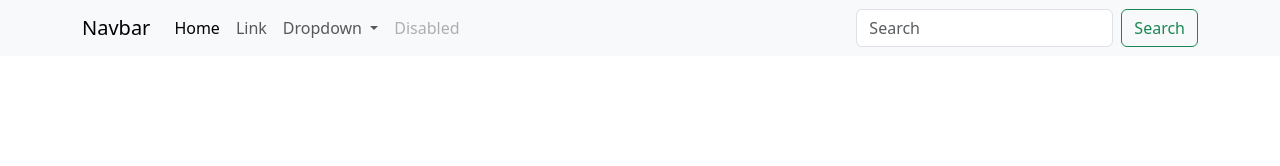
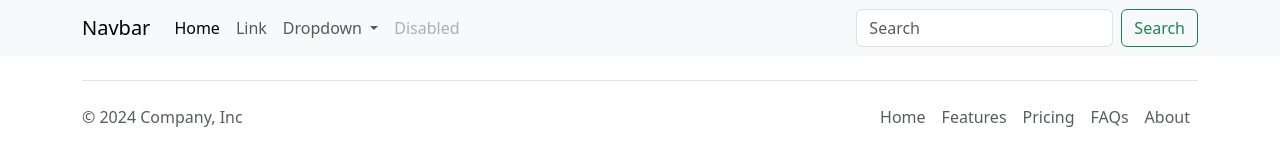
Before and after one commit to bagusrizkisetiawan/web-app-test, a plain HTML site: page index.html in a window 1280 px wide. Drawn offline with nearby package versions, Linux system fonts and the light colour scheme.

Commit message:
feat: footer

```diff
--- a/index.html
+++ b/index.html
@@ -47,6 +47,23 @@
       <!-- dika -->
 
       <!-- yana -->
+      <div class="container">
+        <footer class="d-flex flex-wrap justify-content-between align-items-center py-3 my-4 border-top">
+          <p class="col-md-4 mb-0 text-body-secondary">&copy; 2024 Company, Inc</p>
+
+          <a href="/" class="col-md-4 d-flex align-items-center justify-content-center mb-3 mb-md-0 me-md-auto link-body-emphasis text-decoration-none">
+            <svg class="bi me-2" width="40" height="32"><use xlink:href="#bootstrap"/></svg>
+          </a>
+
+          <ul class="nav col-md-4 justify-content-end">
+            <li class="nav-item"><a href="#" class="nav-link px-2 text-body-secondary">Home</a></li>
+            <li class="nav-item"><a href="#" class="nav-link px-2 text-body-secondary">Features</a></li>
+            <li class="nav-item"><a href="#" class="nav-link px-2 text-body-secondary">Pricing</a></li>
+            <li class="nav-item"><a href="#" class="nav-link px-2 text-body-secondary">FAQs</a></li>
+            <li class="nav-item"><a href="#" class="nav-link px-2 text-body-secondary">About</a></li>
+          </ul>
+        </footer>
+      </div>
     <script src="https://cdn.jsdelivr.net/npm/bootstrap@5.3.7/dist/js/bootstrap.bundle.min.js" integrity="sha384-ndDqU0Gzau9qJ1lfW4pNLlhNTkCfHzAVBReH9diLvGRem5+R9g2FzA8ZGN954O5Q" crossorigin="anonymous"></script>
   </body>
 </html>
```
